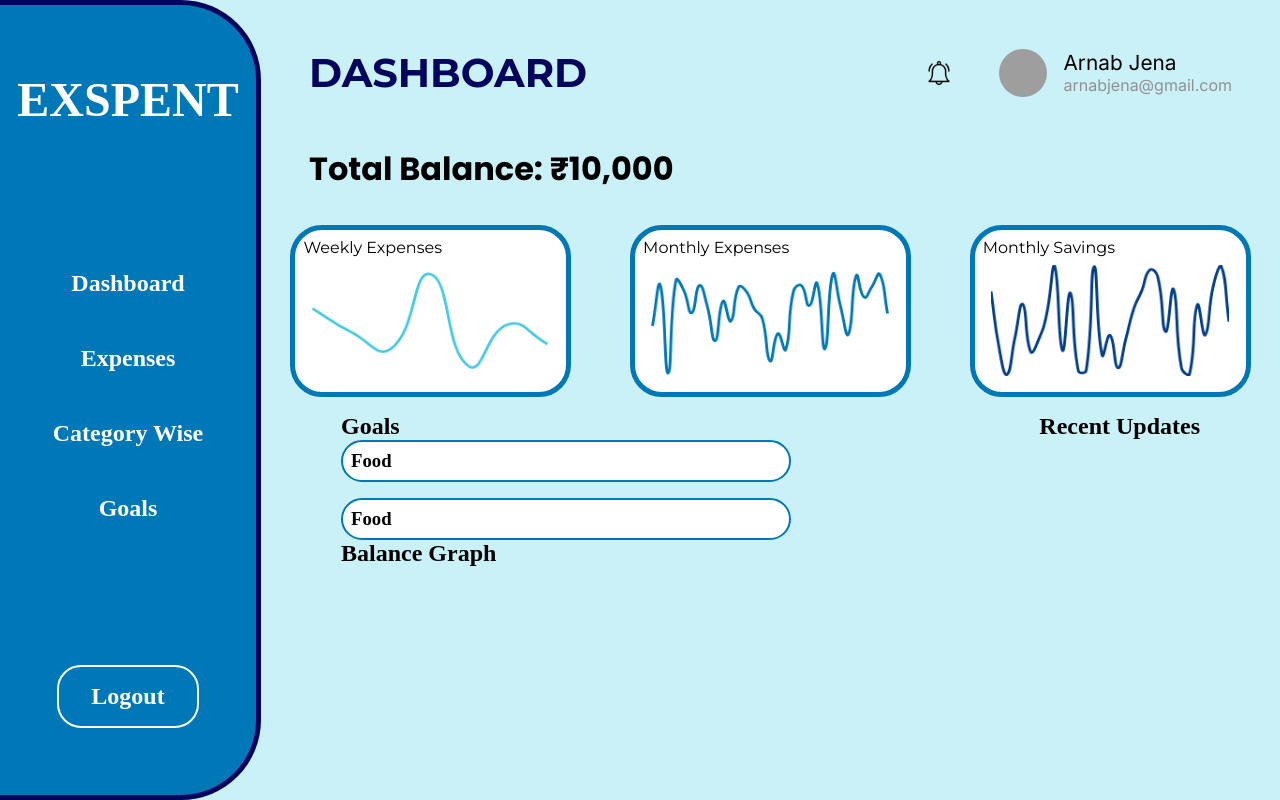
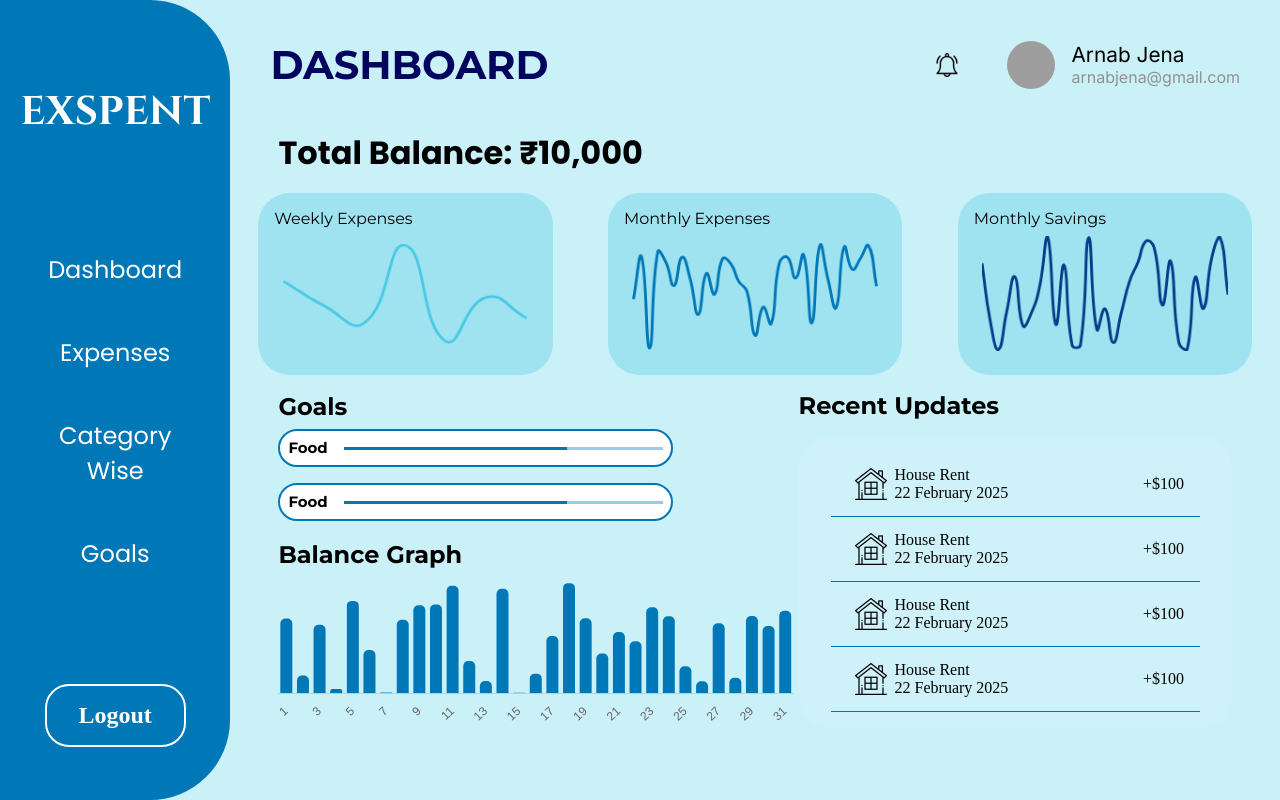
Before and after one commit to Nishantmishra1221/Expence-Tracking-MERN, a React (Vite) app: page / in a window 1280 px wide. Built offline with nearby package versions, Linux system fonts and the light colour scheme; grey boxes are pictures that could not be loaded.

Commit message:
dashboard normal view done

```diff
--- /dev/null
+++ b/src/components/BalanceGraph.jsx
@@ -0,0 +1,64 @@
+import React from "react";
+import styles from "../styles/SmallGraph.module.css";
+import { Bar } from "react-chartjs-2";
+import {
+  Chart as ChartJS,
+  BarElement,
+  CategoryScale,
+  LinearScale,
+  Tooltip,
+} from "chart.js";
+
+ChartJS.register(BarElement, CategoryScale, LinearScale, Tooltip);
+
+const BalanceGraph = () => {
+  const days = Array.from({ length: 31 }, (_, i) => i + 1);
+  const monthlyData = Array.from({ length: 31 }, () =>
+    Math.floor(Math.random() * 7000)
+  );
+
+  const data = {
+    labels: days,
+    datasets: [
+      {
+        data: monthlyData,
+        backgroundColor: "#0077B6",
+        borderRadius: 5,
+      },
+    ],
+  };
+
+  const options = {
+    responsive: true,
+    maintainAspectRatio: false,
+    animation: {
+      easing: "easeInOut",
+    },
+    plugins: {
+      legend: {
+        display: false,
+      },
+    },
+    scales: {
+      x: {
+       grid: {
+        display: false,
+       }
+      },
+      y: {
+        display: false,
+      },
+    },
+  };
+
+  return (
+    <div className={styles.finalGraph}>
+      <Bar
+        data={data}
+        options={options}
+      />
+    </div>
+  );
+};
+
+export default BalanceGraph;
--- a/src/components/DashboardGoal.jsx
+++ b/src/components/DashboardGoal.jsx
@@ -1,10 +1,14 @@
 import React from "react";
 import styles from "../styles/Goals.module.css";
 const DashboardGoal = () => {
-  return <div className={styles.container}>
-    <h3>Food</h3>
-    <div></div>
-  </div>;
+  return (
+    <div className={styles.container}>
+      <h3>Food</h3>
+      <div className={styles.goal}>
+        <div className={styles.progress}></div>
+      </div>
+    </div>
+  );
 };
 
 export default DashboardGoal;
--- /dev/null
+++ b/src/components/Recent.jsx
@@ -0,0 +1,19 @@
+import React from "react";
+import styles from "../styles/Recent.module.css";
+
+const Recent = () => {
+  return (
+    <div className={styles.container}>
+      <div className={styles.info}>
+        <img src="/home.png" />
+        <div className={styles.writtenInfo}>
+          <span>House Rent</span>
+          <p>22 February 2025</p>
+        </div>
+      </div>
+      <span>+$100</span>
+    </div>
+  );
+};
+
+export default Recent;
--- a/src/components/Sidebar.jsx
+++ b/src/components/Sidebar.jsx
@@ -4,7 +4,7 @@ const Sidebar = ({ children }) => {
   return (
     <div className={styles.wrapper}>
       <div className={styles.container}>
-        <h1>EXSPENT</h1>
+        <span>EXSPENT</span>
         <div className={styles.sidebar}>
           <ul>
             <li>Dashboard</li>
@@ -15,7 +15,7 @@ const Sidebar = ({ children }) => {
         </div>
         <h3>Logout</h3>
       </div>
-      <div className={styles.content}>{children}</div>
+      {children}
     </div>
   );
 };
--- a/src/pages/Dashboard.jsx
+++ b/src/pages/Dashboard.jsx
@@ -3,6 +3,8 @@ import styles from "../styles/Dashboard.module.css";
 import Sidebar from "../components/Sidebar";
 import SmallGraph from "../components/SmallGraph";
 import DashboardGoal from "../components/DashboardGoal";
+import BalanceGraph from "../components/BalanceGraph";
+import Recent from "../components/Recent";
 
 const Dashboard = () => {
   const daysOfWeek = [
@@ -27,7 +29,7 @@ const Dashboard = () => {
   );
 
   return (
-    <Sidebar style={{ display: "flex" }}>
+    <Sidebar style={{ display: "flex", flexGrow: 1 }}>
       <div className={styles.container}>
         <div className={styles.header}>
           <h1>DASHBOARD</h1>
@@ -76,11 +78,17 @@ const Dashboard = () => {
             </div>
             <div className={styles.balancegraph}>
               <h2>Balance Graph</h2>
+              <BalanceGraph />
             </div>
           </div>
           <div className={styles.recent}>
             <h2>Recent Updates</h2>
-            <div></div>
+            <div className={styles.recentUpdates}>
+              <Recent/>
+              <Recent/>
+              <Recent/>
+              <Recent/>
+            </div>
           </div>
         </div>
       </div>
--- a/src/styles/Dashboard.module.css
+++ b/src/styles/Dashboard.module.css
@@ -1,3 +1,7 @@
+.container {
+  flex-grow: 1;
+  overflow: hidden;
+}
 .profilepic {
   width: 3rem;
   height: 3rem;
@@ -11,7 +15,7 @@
 .header {
   display: flex;
   justify-content: space-between;
-  padding: 3rem;
+  padding: 2.5rem;
 }
 .profileinfo {
   display: flex;
@@ -27,42 +31,57 @@
 .header h1 {
   font-family: "Montserrat", serif;
   font-size: 2.5rem;
-  color: #03045E;
+  color: #03045e;
 }
 .notification {
   width: 1.5rem;
   height: 1.5rem;
   margin-right: 2rem;
 }
-.balance{
-    font-family:"Poppins";
+.balance {
+  font-family: "Poppins";
   margin-left: 3rem;
-    margin-bottom: 1rem;
+  font-size: 2rem;
 }
 
-.graphs{
-    margin-top: 2rem;
+.graphs {
+  margin-top: 1rem;
   display: flex;
   justify-content: space-around;
 }
-.extra{
+.extra {
   display: flex;
   justify-content: space-between;
-    padding: 1rem 5rem;
-    height: 100%;
+  padding: 0rem 3rem;
+  overflow: hidden;
+  margin-top: 1rem;
 }
-.extra1{
+.extra1 {
   display: flex;
   flex-direction: column;
   justify-content: space-around;
-    width: 50%;
+  width: 60%;
 }
-.goals{
-    width: 100%;
+.goals {
+  width: 80%;
+  margin-bottom: 1rem;
 }
-.goal{
+.goal {
   display: flex;
   flex-direction: column;
   gap: 1rem;
-    width: 100%;
+  width: 90%;
 }
+.recent {
+  width: 50%;
+}
+.container h2{
+  margin-bottom: 0.5rem;
+  font-family: "Montserrat", serif;
+}
+.recentUpdates {
+  margin-top: 1rem;
+  background-color: rgb(207, 242, 250);
+  padding: 1rem 2rem;
+  border-radius: 2rem;
+}
--- a/src/styles/Goals.module.css
+++ b/src/styles/Goals.module.css
@@ -6,4 +6,17 @@
     border: 2px solid #0077B6;
     border-radius: 2rem;
     padding: 0.5rem;
+    font-family:"Montserrat", serif;
+    font-size: 0.8rem;
+    align-items: center;
 }
+.goal{
+    width: 100%;
+    height: 3px;
+    background-color: #0076b662;
+}
+.progress{
+    width: 70%;
+    height: 100%;
+    background-color: #0077B6;
+}
--- /dev/null
+++ b/src/styles/Recent.module.css
@@ -0,0 +1,15 @@
+.container{
+    display: flex;
+    justify-content: space-between;
+    padding: 0.5rem 1rem;
+    border-bottom: 1px solid #0077B6;
+    align-items: center;
+}
+.info img{
+    width: 2rem;
+    padding: 0.5rem;
+}
+.info{
+    display: flex;
+    align-items: center;
+}
--- a/src/styles/Sidebar.module.css
+++ b/src/styles/Sidebar.module.css
@@ -5,19 +5,20 @@
 }
 .container {
   background-color: #0077B6;
-  width: 20vw;
+  width: 18%;
   border-radius: 0rem 5rem 5rem 0rem;
-  border-top: #03045e 5px solid;
-  border-right: #03045e 5px solid;
-  border-bottom: #03045e 5px solid;
   display: flex;
   flex-direction: column;
   align-items: center;
   justify-content: space-around;
 }
-.container h1 {
+.container span {
   color: white;
-  font-size: 3rem;
+  font-size: 2.5rem;
+  margin-top: 2rem;
+  font-family: "Cinzel", serif;
+  font-weight: 700;
+
 }
 .sidebar {
   width: 100%;
@@ -38,7 +39,7 @@
   border-radius: 1.5rem;
   padding: 0.5rem 1rem;
   cursor: pointer;
-  font-weight: 900;
+  font-family: "Poppins", sans-serif;
 }
 .container h3{
     color: white;
--- a/src/styles/SmallGraph.module.css
+++ b/src/styles/SmallGraph.module.css
@@ -1,9 +1,8 @@
 .container{
     width: 25%;
-    border: 5px solid #0077B6;
-    background-color: white;
+    background-color: rgb(160, 227, 240);
     border-radius:2rem;
-    padding: 0.5rem;
+    padding: 1rem;
     font-family: "Montserrat", serif;
 }
 .container span{
@@ -12,3 +11,9 @@
 .container{
     font-size: 1rem;
 }
+.finalGraph{
+    width: 100%;
+}
+.lastGraph{
+    width: 10%;
+}
```
Also changed, not shown: public/home.png (added). Lines whose indentation alone changed are shown as unchanged.
